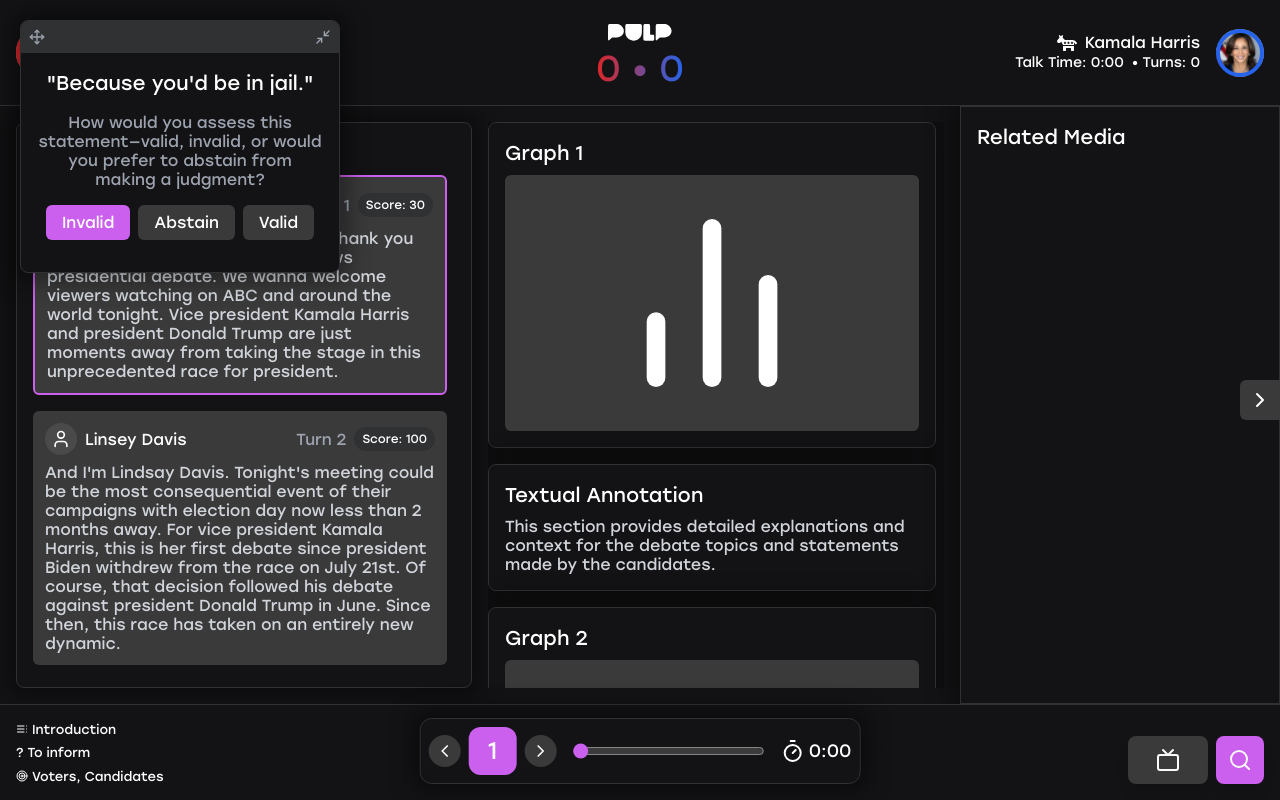
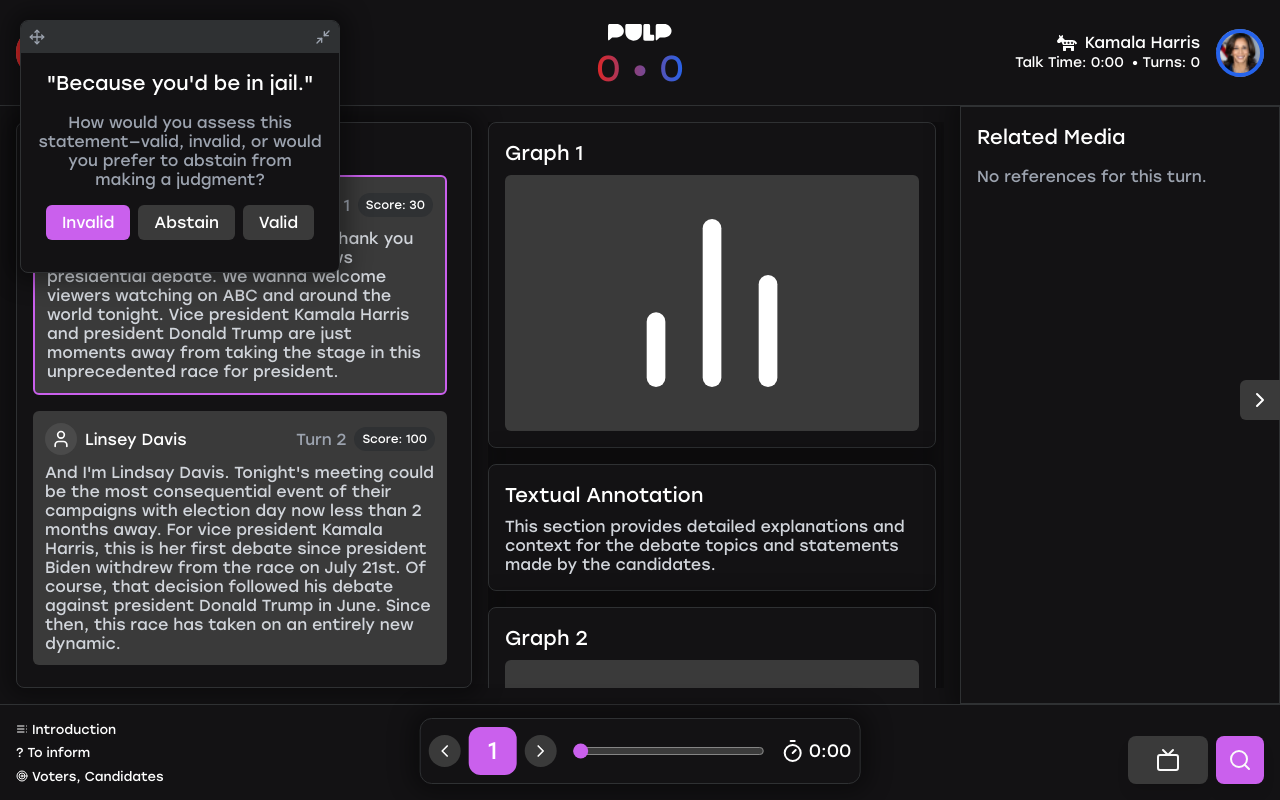
Before and after one commit to pulpshah/TextMRI-Mini, a Next.js app: page / in a window 1280 px wide. Built offline with nearby package versions, Linux system fonts and the light colour scheme.

Commit message:
Adjusted UX for references

```diff
--- a/components/RelatedMedia.tsx
+++ b/components/RelatedMedia.tsx
@@ -1,5 +1,4 @@
 import { useState, useEffect } from 'react'
-import Image from 'next/image'
 import { FileText, MessageCircle, Video, Headphones } from 'lucide-react'
 import JFile from "@/public/data/Trump_Harris_Annotated_Transcript.json"
 import React from 'react'
@@ -68,12 +67,11 @@
             icon = FileText
         }
 
-        // Truncate the URL to the first 30 characters if it's too long
         const truncatedUrl = url.length > 10 ? `${url.slice(0, 10)}...` : url;
 
         media.push({
           type,
-          title: mediaInfo?.IMAGES?.[0] || truncatedUrl,  // Use truncated URL as the title if no specific title is provided
+          title: mediaInfo?.IMAGES?.[0] || truncatedUrl,
           url,
           icon,
           image: mediaInfo?.IMAGES?.[0] || null,
@@ -82,9 +80,6 @@
       })
     }
 
-
-
-    // Process each type of reference
     addMedia(turnData.facts_topic_ref, 'Facts Topic Reference')
     addMedia(turnData.value_topic_ref, 'Value Topic Reference')
     addMedia(turnData.policy_topic_ref, 'Policy Topic Reference')
@@ -105,15 +100,19 @@
   }
 
   return (
-    // Aside element with dynamic width based on isRelatedMediaOpen prop
     <aside className={`bg-[#131214] border border-[#2F3133] transition-all duration-300 ease-in-out shadow-[0_0_22.8px_9px_rgba(0,0,0,0.37)] ${isRelatedMediaOpen ? 'w-80' : 'w-0'}`}>
-      {/* Container for the content with scrolling */}
       <div className="p-4 h-full overflow-y-auto custom-scrollbar">
         <h2 className="text-xl font-semibold mb-4">Related Media</h2>
-        {/* Container for media items */}
         <div className="space-y-4">
-          {relatedMedia.map((item, index) => (
-            <div key={index} className="bg-[#3a3a3a] p-4 rounded-md hover:bg-[#4a4a4a] transition-all duration-300 transform hover:scale-105 cursor-pointer">
+          {relatedMedia.length > 0 ? (
+            relatedMedia.map((item, index) => (
+              <a
+                key={index}
+                href={item.url}
+                target="_blank"
+                rel="noopener noreferrer"
+                className="block bg-[#3a3a3a] p-4 rounded-md hover:bg-[#4a4a4a] transition-all duration-300 transform hover:scale-105 cursor-pointer"
+              >
                 <div className="flex items-center space-x-3">
                   {item.image ? (
                     <img src={item.image} alt={item.title} width={64} height={64} className="w-16 h-16 object-cover rounded-md" />
@@ -124,12 +123,15 @@
                   )}
                   <div>
                     <h3 className="font-semibold mb-1">{item.title}</h3>
-                  <p className="text-gray-400 text-sm mb-1">{item.referenceType}</p> {/* Subheading for reference type */}
-                  <a href={item.url} target="_blank" rel="noopener noreferrer" className="text-blue-400 hover:underline text-sm">View Source</a>
+                    <p className="text-gray-400 text-sm mb-1">{item.referenceType}</p>
+                    <span className="text-blue-400 hover:underline text-sm">View Source</span>
                   </div>
                 </div>
-            </div>
-          ))}
+              </a>
+            ))
+          ) : (
+            <p className="text-gray-400">No references for this turn.</p>
+          )}
         </div>
       </div>
     </aside>
--- a/package.json
+++ b/package.json
@@ -24,11 +24,11 @@
     "cmdk": "^1.0.0",
     "framer-motion": "^11.5.4",
     "lucide-react": "^0.439.0",
-    "next": "14.2.8",
+    "next": "^14.2.9",
     "plotly.js": "^2.35.2",
     "rc-slider": "^11.1.5",
-    "react": "^18",
-    "react-dom": "^18",
+    "react": "^18.3.1",
+    "react-dom": "^18.3.1",
     "react-plotly.js": "^2.6.0",
     "tailwind-merge": "^2.5.2",
     "tailwindcss-animate": "^1.0.7"
```
Also changed, not shown: 1 other file (tests, documents, lock files or other folders). Lines whose indentation alone changed are shown as unchanged.
